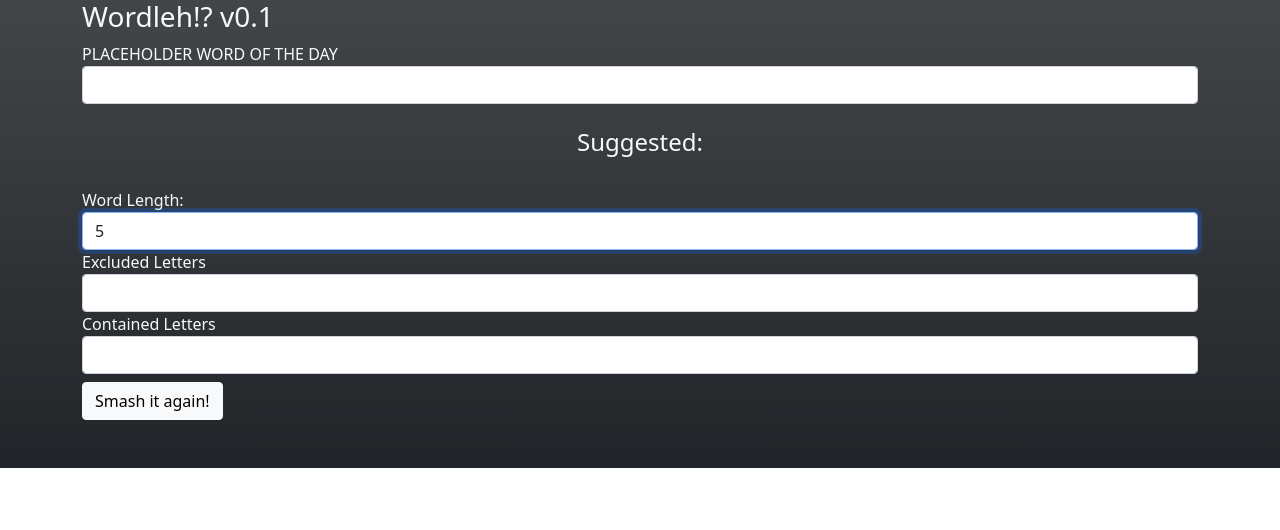
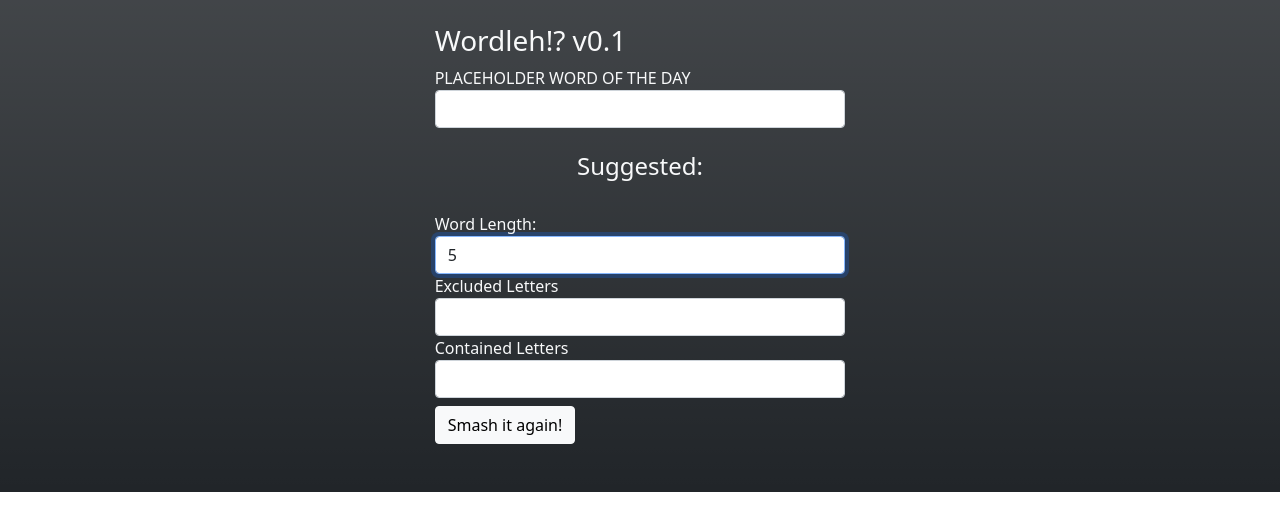
Before and after one commit to breaktoprotect/wordleh, a React (Create React App) app in the folder wordleh-react/: page / in a window 1280 px wide. Shown: the top 530 px of the page. Built offline with nearby package versions, Linux system fonts and the light colour scheme; no server answers.

Commit message:
Centralized the app; Added some example pics

```diff
--- a/wordleh-react/src/components/wordlehFormSimple.jsx
+++ b/wordleh-react/src/components/wordlehFormSimple.jsx
@@ -103,11 +103,15 @@ class WordlehFormSimple extends Component {
 
     render() {
         return (
-            <div className="container text-light">
+            <div class="row">
+                <div className="col"></div>
+                <div className="col text-light pt-4">
                     <h3>Wordleh!? v0.1</h3>
                     <form onSubmit={this.handleChange} action="">
                         <div className="form-group">
-                        <label htmlFor="">PLACEHOLDER WORD OF THE DAY</label>
+                            <label htmlFor="">
+                                PLACEHOLDER WORD OF THE DAY
+                            </label>
                             <input
                                 id=""
                                 type="text"
@@ -170,6 +174,8 @@ class WordlehFormSimple extends Component {
                         <br />
                     </form>
                 </div>
+                <div className="col"></div>
+            </div>
         );
     }
 }
```
Also changed, not shown: 2 other files (tests, documents, lock files or other folders). Lines whose indentation alone changed are shown as unchanged.
